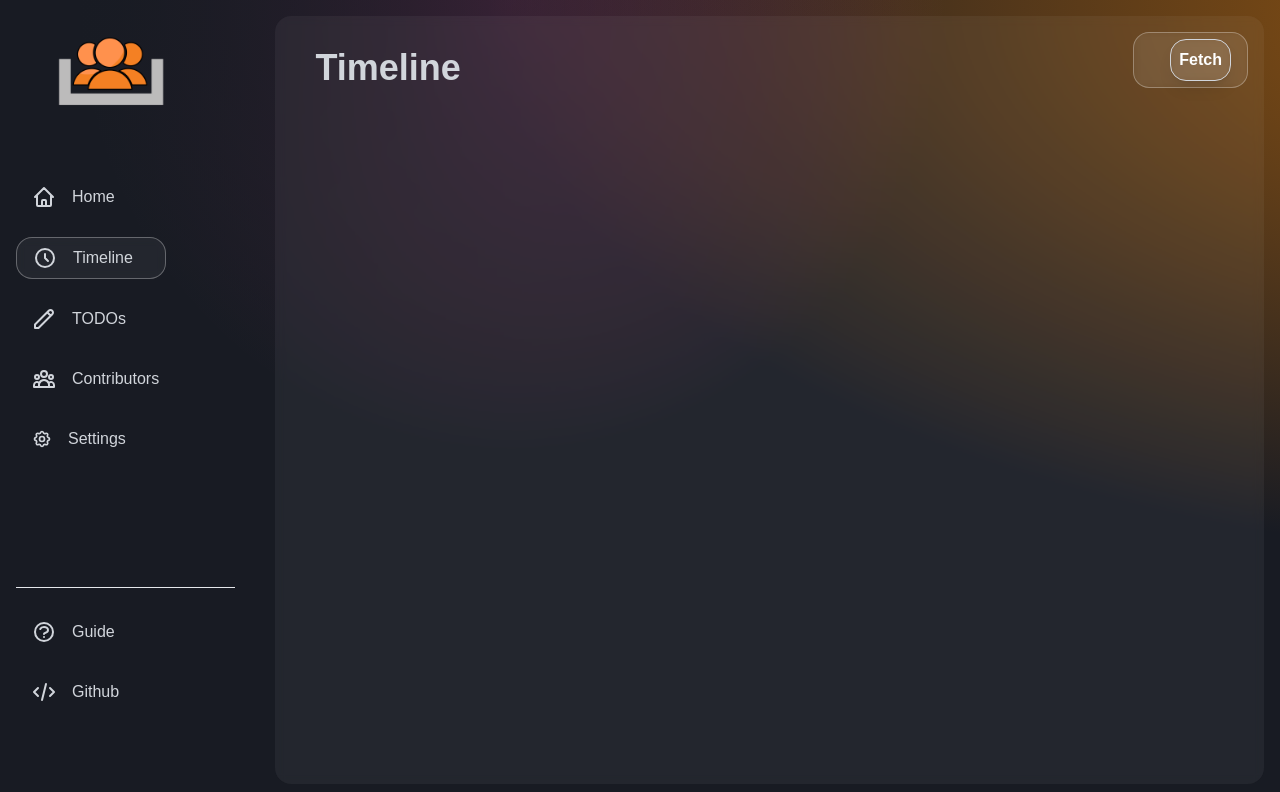
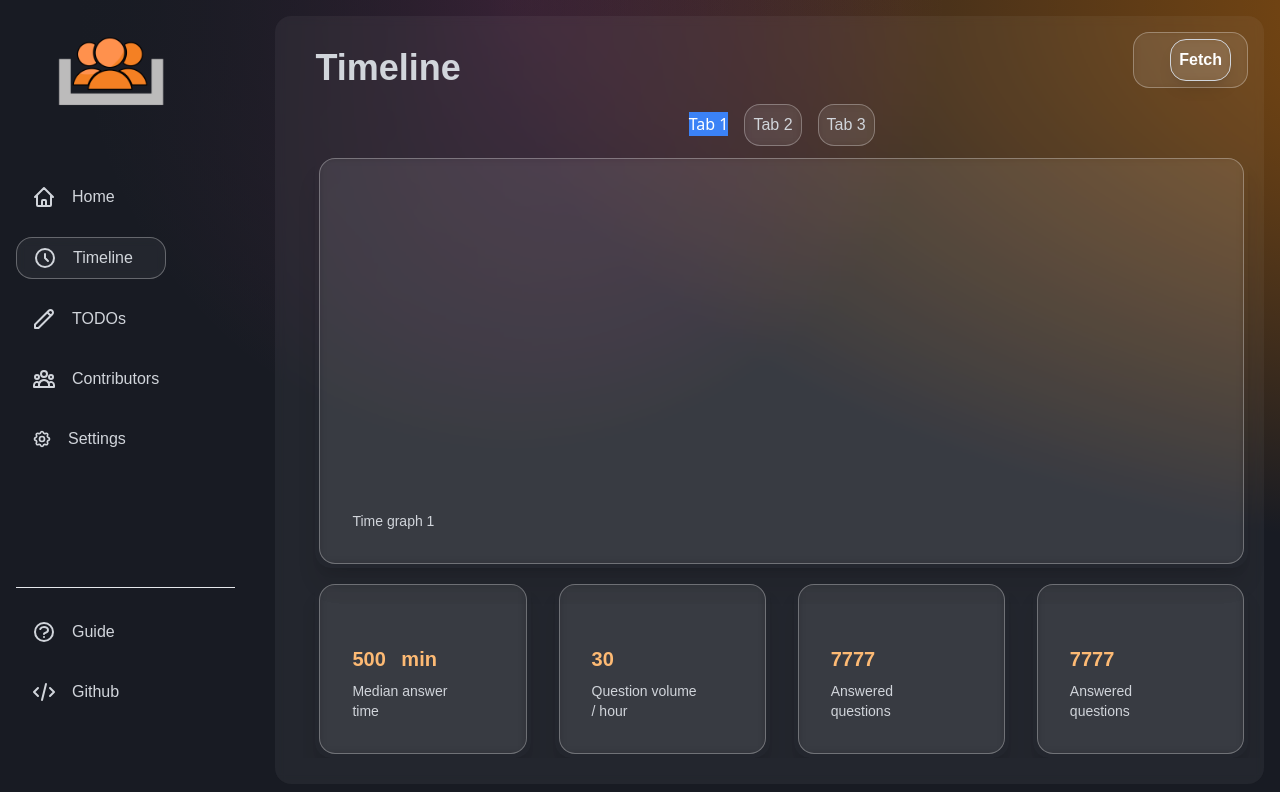
Before and after one commit to hackyguru/superflow, a React (Create React App) app: page /dashboard in a window 1280 px wide. Both pictures are taken after a click on the button "Timeline". Shown: the top 792 px of the page. Built offline with nearby package versions, Linux system fonts and the light colour scheme.

Commit message:
timeline layouted

```diff
--- a/src/dashboard/Home.js
+++ b/src/dashboard/Home.js
@@ -98,6 +98,35 @@ export default function Home() {
           </div>{" "}
         </div>
       </div>
+      <h1 className="heading text-orange-300 text-xl mt-5 mb-3">Facts</h1>
+
+      <div className="flex-col space-y-5 mt-3">
+        <div class="p-1 shadow-xl  rounded-2xl">
+          <a
+            class="block p-6 white-glassmorphism    border sm:p-8 rounded-xl"
+            href=""
+          >
+            <div class=" sm:pr-8">
+              <p class="mt-2 text-sm desc text-gray-300">
+                Ratio between answered and unanswered questions are{" "}
+                <span className="text-orange-300">1:3</span>
+              </p>
+            </div>
+          </a>
+        </div>
+        <div class="p-1 shadow-xl  rounded-2xl">
+          <a
+            class="block p-6 white-glassmorphism    border sm:p-8 rounded-xl"
+            href=""
+          >
+            <div class=" sm:pr-8">
+              <p class="mt-2 text-sm desc text-gray-300">
+                Question <span className="text-orange-300">answer</span>
+              </p>
+            </div>
+          </a>
+        </div>
+      </div>
     </div>
   );
 }
--- a/src/dashboard/Timeline.js
+++ b/src/dashboard/Timeline.js
@@ -1,5 +1,118 @@
-import React from "react";
+import React, { Fragment } from "react";
+import { Tab } from "@headlessui/react";
 
 export default function Timeline() {
-  return <div></div>;
+  return (
+    <div className="flex flex-col">
+      <Tab.Group>
+        <Tab.List className="text-center space-x-4 mb-2">
+          <Tab as={Fragment}>
+            {({ selected }) => (
+              <button
+                className={
+                  selected ? "bg-blue-500 text-white" : "bg-white text-black"
+                }
+              >
+                Tab 1
+              </button>
+            )}
+          </Tab>
+          <Tab className="white-glassmorphism p-2 text-gray-300 desc">
+            Tab 2
+          </Tab>
+          <Tab className="white-glassmorphism p-2 text-gray-300 desc">
+            Tab 3
+          </Tab>
+        </Tab.List>
+        <Tab.Panels>
+          <Tab.Panel>
+            {" "}
+            <div class="p-1 shadow-xl  rounded-2xl">
+              <a
+                class="block p-6 white-glassmorphism    border sm:p-8 rounded-xl"
+                href=""
+              >
+                <div class="mt-80 sm:pr-8">
+                  <p class="mt-2 text-sm desc text-gray-300">Time graph 1</p>
+                </div>
+              </a>
+            </div>
+          </Tab.Panel>
+          <Tab.Panel>Content 2</Tab.Panel>
+          <Tab.Panel>Content 3</Tab.Panel>
+        </Tab.Panels>
+      </Tab.Group>
+      <div class="flex flex-wrap -mx-3 overflow-hidden">
+        <div class="my-3 px-3 w-1/2 overflow-hidden lg:w-1/4 xl:w-1/4">
+          <div class="p-1 shadow-xl  rounded-2xl">
+            <a
+              class="block p-6 white-glassmorphism border sm:p-8 rounded-xl"
+              href=""
+            >
+              <div class="mt-7 sm:pr-8">
+                <h5 class="text-xl font-bold heading text-orange-300">
+                  500 min
+                </h5>
+
+                <p class="mt-2 text-sm desc text-gray-300">
+                  Median answer time
+                </p>
+              </div>
+            </a>
+          </div>{" "}
+        </div>
+
+        <div class="my-3 px-3 w-1/2 overflow-hidden  lg:w-1/4 xl:w-1/4">
+          <div class="p-1 shadow-xl  rounded-2xl">
+            <a
+              class="block p-6 white-glassmorphism    border sm:p-8 rounded-xl"
+              href=""
+            >
+              <div class="mt-7 sm:pr-8">
+                <h5 class="text-xl font-bold heading text-orange-300">30</h5>
+
+                <p class="mt-2 text-sm desc text-gray-300">
+                  Question volume / hour
+                </p>
+              </div>
+            </a>
+          </div>{" "}
+        </div>
+
+        <div class="my-3 px-3 w-1/2 overflow-hidden lg:w-1/4 xl:w-1/4">
+          <div class="p-1 shadow-xl  rounded-2xl">
+            <a
+              class="block p-6 white-glassmorphism    border sm:p-8 rounded-xl"
+              href=""
+            >
+              <div class="mt-7 sm:pr-8">
+                <h5 class="text-xl font-bold heading text-orange-300">7777</h5>
+
+                <p class="mt-2 text-sm desc text-gray-300">
+                  Answered questions
+                </p>
+              </div>
+            </a>
+          </div>{" "}
+        </div>
+
+        <div class="my-3 px-3 w-1/2 overflow-hidden lg:w-1/4 xl:w-1/4">
+          <div class="p-1 shadow-xl  rounded-2xl">
+            <a
+              class="block p-6 white-glassmorphism    border sm:p-8 rounded-xl"
+              href=""
+            >
+              <div class="mt-7 sm:pr-8">
+                <h5 class="text-xl font-bold heading text-orange-300">7777</h5>
+
+                <p class="mt-2 text-sm desc text-gray-300">
+                  Answered questions
+                </p>
+              </div>
+            </a>
+          </div>{" "}
+        </div>
+      </div>
+    </div>
+  );
 }
--- a/src/dashboard/Todos.js
+++ b/src/dashboard/Todos.js
@@ -1,5 +1,102 @@
-import React, { useState } from "react";
+import React, { useState, Fragment } from "react";
+
+import { Menu, Transition } from "@headlessui/react";
+
+function classNames(...classes) {
+  return classes.filter(Boolean).join(" ");
+}
 
 export default function Todos() {
-  return <div className="flex flex-col">Hello</div>;
+  return (
+    <div className="flex flex-col">
+      <Menu as="div" className="relative inline-block text-left">
+        <div>
+          <Menu.Button className="inline-flex justify-center w-full rounded-md border border-gray-300 shadow-sm px-4 py-2 bg-white text-sm font-medium text-gray-700 hover:bg-gray-50 focus:outline-none focus:ring-2 focus:ring-offset-2 focus:ring-offset-gray-100 focus:ring-indigo-500">
+            Options
+          </Menu.Button>
+        </div>
+
+        <Transition
+          as={Fragment}
+          enter="transition ease-out duration-100"
+          enterFrom="transform opacity-0 scale-95"
+          enterTo="transform opacity-100 scale-100"
+          leave="transition ease-in duration-75"
+          leaveFrom="transform opacity-100 scale-100"
+          leaveTo="transform opacity-0 scale-95"
+        >
+          <Menu.Items className="origin-top-right absolute right-0 mt-2 w-56 rounded-md shadow-lg bg-white ring-1 ring-black ring-opacity-5 focus:outline-none">
+            <div className="py-1">
+              <Menu.Item>
+                {({ active }) => (
+                  <a
+                    href="#"
+                    className={classNames(
+                      active ? "bg-gray-100 text-gray-900" : "text-gray-700",
+                      "block px-4 py-2 text-sm"
+                    )}
+                  >
+                    Account settings
+                  </a>
+                )}
+              </Menu.Item>
+              <Menu.Item>
+                {({ active }) => (
+                  <a
+                    href="#"
+                    className={classNames(
+                      active ? "bg-gray-100 text-gray-900" : "text-gray-700",
+                      "block px-4 py-2 text-sm"
+                    )}
+                  >
+                    Support
+                  </a>
+                )}
+              </Menu.Item>
+              <Menu.Item>
+                {({ active }) => (
+                  <a
+                    href="#"
+                    className={classNames(
+                      active ? "bg-gray-100 text-gray-900" : "text-gray-700",
+                      "block px-4 py-2 text-sm"
+                    )}
+                  >
+                    License
+                  </a>
+                )}
+              </Menu.Item>
+              <form method="POST" action="#">
+                <Menu.Item>
+                  {({ active }) => (
+                    <button
+                      type="submit"
+                      className={classNames(
+                        active ? "bg-gray-100 text-gray-900" : "text-gray-700",
+                        "block w-full text-left px-4 py-2 text-sm"
+                      )}
+                    >
+                      Sign out
+                    </button>
+                  )}
+                </Menu.Item>
+              </form>
+            </div>
+          </Menu.Items>
+        </Transition>
+      </Menu>
+      <div class="p-1 shadow-xl  rounded-2xl">
+        <a
+          class="block p-6 white-glassmorphism    border sm:p-8 rounded-xl"
+          href=""
+        >
+          <div class=" sm:pr-8">
+            <p class="mt-2 text-sm desc text-gray-300">
+              Question <span className="text-orange-300">answer</span>
+            </p>
+          </div>
+        </a>
+      </div>
+    </div>
+  );
 }
--- a/src/index.css
+++ b/src/index.css
@@ -24,7 +24,7 @@
   background-image:
     radial-gradient(at 0% 0%, rgb(24, 27, 35) 0, transparent 50%),
     radial-gradient(at 40% 0%, rgba(236, 72, 154, 0.26) 0, transparent 40%),
-    radial-gradient(at 130% 0%, rgba(217, 119, 6, 0.692) 0, transparent 50%);
+    radial-gradient(at 130% 0%, rgba(212, 113, 0, 0.692) 0, transparent 50%);
 }
 
 .gradient-bg-services {
--- a/src/pages/Dashboard.js
+++ b/src/pages/Dashboard.js
@@ -287,11 +287,11 @@ export default function Dashboard() {
         <div class="w-full min-h-screen mb-20  md:hidden sm:block">
           <div className="flex w-full  mt-4 justify-between space-x-5">
             <div className="text-gray-300 h-14 heading text-4xl items-center mt-4">
-              {menu == 1 && <Home />}
-              {menu == 2 && <Timeline />}
-              {menu == 3 && <Todos />}
-              {menu == 4 && <Contributors />}
-              {menu == 5 && <Settings />}
+              {menu == 1 && <>Home</>}
+              {menu == 2 && <>Timeline</>}
+              {menu == 3 && <>TODOs</>}
+              {menu == 4 && <>Contributors</>}
+              {menu == 5 && <>Settings</>}
             </div>
             <div
               class="items-center px-4 -mx-2  h-14 white-glassmorphism  text-right
@@ -308,9 +308,9 @@ export default function Dashboard() {
           </div>
           {/* Handle the page switches here */}
           {menu == 1 && <Home />}
-          {menu == 2 && <Todos />}
-          {menu == 3 && <Contributors />}
-          {menu == 4 && <Settings />}
+          {menu == 2 && <Timeline />}
+          {menu == 3 && <Todos />}
+          {menu == 4 && <Contributors />}
           {menu == 5 && <Settings />}
           <section
             id="bottom-navigation"
```
